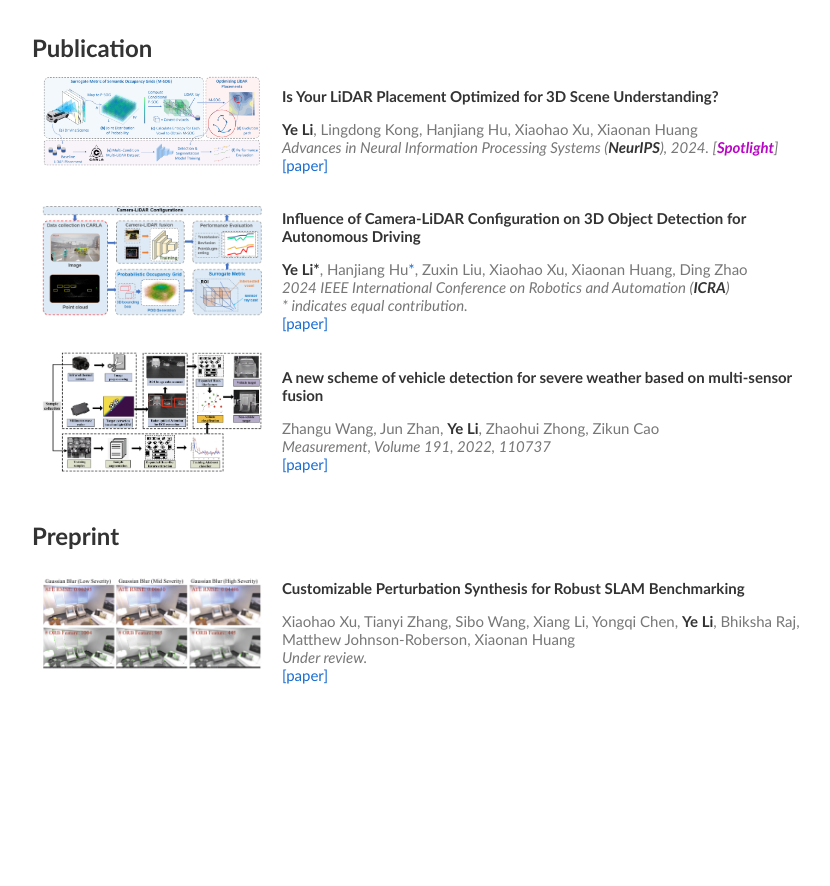
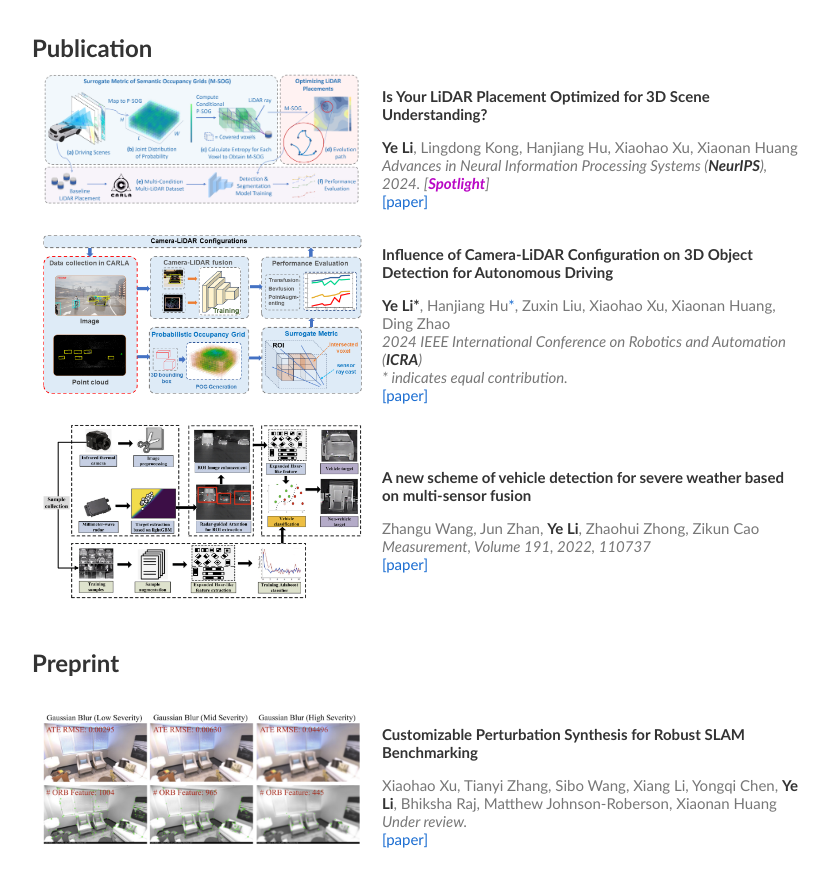
Before and after one commit to ywyeli/ywyeli.github.io, a plain HTML site: page index.html in a window 1280 px wide. Shown: the part 482-1368 px from the top of the page, without its empty margins (218-1048 px from the left). Before the commit the page ends 1197 px from the top, so only its background shows below. Drawn offline with Linux system fonts and the light colour scheme.

Commit message:
Update index.html

```diff
--- a/index.html
+++ b/index.html
@@ -103,7 +103,7 @@
         <table style="width:100%;border:0px;border-spacing:0px;border-collapse:separate;margin-right:auto;margin-left:auto;"><tbody>
             <tr onmouseout="nightsight_stop()" onmouseover="nightsight_start()">
                 <td style="padding:10px;width:20%;vertical-align:middle">
-                    <img src="images/place3d.png" alt="hpp" style="border-style: none" width="220">
+                    <img src="images/place3d.png" alt="hpp" style="border-style: none" width="320">
                 </td>
                 <td style="padding:10px;width:80%;vertical-align:middle">
                     <p>
@@ -126,7 +126,7 @@
         <table style="width:100%;border:0px;border-spacing:0px;border-collapse:separate;margin-right:auto;margin-left:auto;"><tbody>
             <tr onmouseout="nightsight_stop()" onmouseover="nightsight_start()">
                 <td style="padding:10px;width:20%;vertical-align:middle">
-                    <img src="images/LCC.png" alt="hpp" style="border-style: none" width="220">
+                    <img src="images/LCC.png" alt="hpp" style="border-style: none" width="320">
                 </td>
                 <td style="padding:10px;width:80%;vertical-align:middle">
                     <p>
@@ -152,7 +152,7 @@
         <table style="width:100%;border:0px;border-spacing:0px;border-collapse:separate;margin-right:auto;margin-left:auto;"><tbody>
             <tr onmouseout="nightsight_stop()" onmouseover="nightsight_start()">
                 <td style="padding:10px;width:20%;vertical-align:middle">
-                    <img src="images/Measurement.png" alt="hpp" style="border-style: none" width="220">
+                    <img src="images/Measurement.png" alt="hpp" style="border-style: none" width="320">
                 </td>
                 <td style="padding:10px;width:80%;vertical-align:middle">
                     <p>
@@ -185,7 +185,7 @@
         <table style="width:100%;border:0px;border-spacing:0px;border-collapse:separate;margin-right:auto;margin-left:auto;"><tbody>
             <tr onmouseout="nightsight_stop()" onmouseover="nightsight_start()">
                 <td style="padding:10px;width:20%;vertical-align:middle">
-                    <img src="images/robustslam.png" alt="hpp" style="border-style: none" width="220">
+                    <img src="images/robustslam.png" alt="hpp" style="border-style: none" width="320">
                 </td>
                 <td style="padding:10px;width:80%;vertical-align:middle">
                     <p>
```
